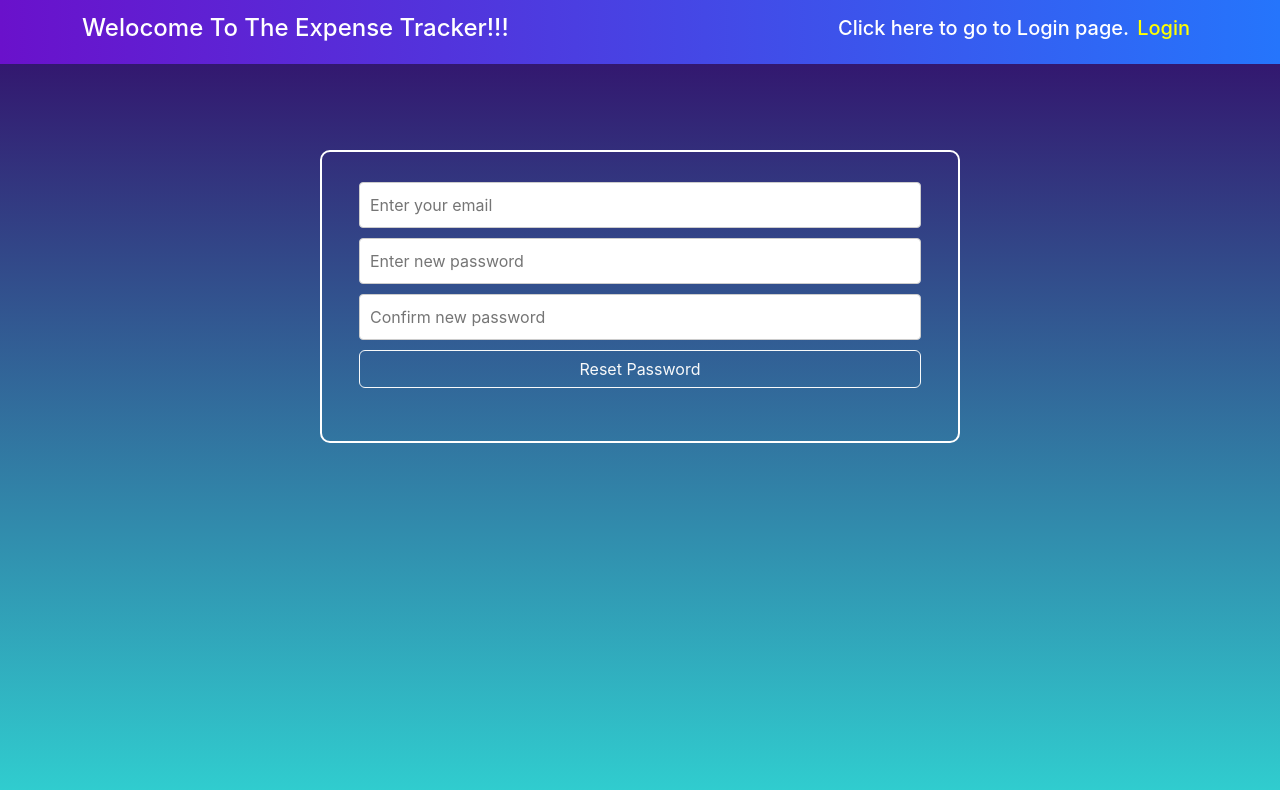
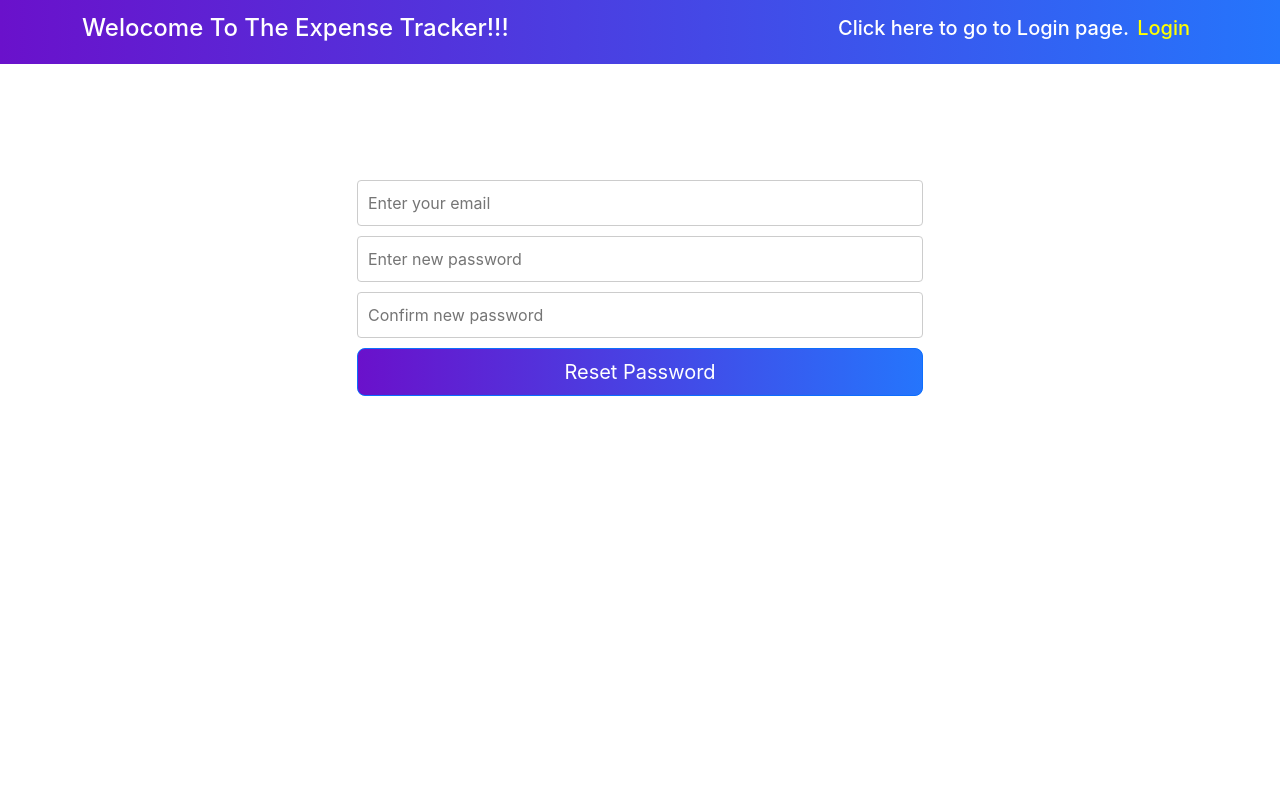
Before and after one commit to harisaini778/ExpenseTracker, a React (Create React App) app: page /ForgetPassword in a window 1280 px wide. Shown: the top 790 px of the page. Built offline with nearby package versions, Linux system fonts and the light colour scheme.

Commit message:
added theme in the forget password componenet

```diff
--- a/src/components/ForgetPassword.js
+++ b/src/components/ForgetPassword.js
@@ -3,6 +3,7 @@ import Container from 'react-bootstrap/Container';
 import Nav from 'react-bootstrap/Nav';
 import Navbar from 'react-bootstrap/Navbar';
 import { Stack, Alert, Button } from "react-bootstrap";
+import { useSelector } from "react-redux";
 
 export const ForgetPassword = () => {
   const [email, setEmail] = useState("");
@@ -10,6 +11,7 @@ export const ForgetPassword = () => {
   const [confirmPassword, setConfirmPassword] = useState("");
   const [resetStatus, setResetStatus] = useState("");
   const [showAlert, setShowAlert] = useState(false);
+  const darkMode = useSelector((state) => state.theme.darkMode);
 
   const handlePasswordReset = async () => {
     if (password !== confirmPassword) {
@@ -72,23 +74,24 @@ export const ForgetPassword = () => {
 
   return (
     <div  style={{
-   backgroundImage: "linear-gradient(to top, #30cfd0 0%, #330867 100%)",
+   backgroundImage: darkMode ? "black":"white",
     minHeight: "100vh",
     overflow : "auto",
 }}>
       <Navbar expand="lg" fixed="top"
-      style={{
-        backgroundImage: "linear-gradient(to right, #6a11cb 0%, #2575fc 100%)",
-       fontWeight: "bolder",
-      }}>
+        style={{
+          backgroundImage: darkMode ?
+            "linear-gradient(to top, #fff1eb 0%, #ace0f9 100%)"
+            : "linear-gradient(to right, #6a11cb 0%, #2575fc 100%)"
+        }}>
         <Container>
-          <Navbar.Brand style={{ color: "white" }}><h4>Welocome To The Expense Tracker!!!</h4></Navbar.Brand>
+          <Navbar.Brand style={{ color: darkMode ? "black":"white" }}><h4>Welocome To The Expense Tracker!!!</h4></Navbar.Brand>
           <Navbar.Toggle aria-controls="basic-navbar-nav" />
           <Navbar.Collapse id="basic-navbar-nav">
             <Nav className="ms-auto">
               <Stack direction="horizontal">
-                <div  style={{ color: "white" }}> <h5>Click here to go to Login page.</h5></div>
-                <Nav.Link href="LogIn" style={{ color: "yellow" }}><h5>Login</h5></Nav.Link>
+                <div  style={{ color: darkMode ? "black":"white" }}> <h5>Click here to go to Login page.</h5></div>
+                <Nav.Link href="LogIn"  style={{ color: darkMode ? "blue":"yellow" }}><h5>Login</h5></Nav.Link>
               </Stack>
             </Nav>
           </Navbar.Collapse>
@@ -98,7 +101,7 @@ export const ForgetPassword = () => {
         Your password has been reset successfully, Now you can log in with your updated password.
       </Alert>}
       <Container
-      style={{marginTop:"150px",width:"50vw",border:"2px solid white",borderRadius:"10px"}}>
+      style={{marginTop:"150px",width:"50vw"}}>
         <div style={{padding:"25px"}}>
           <input
             type="email"
@@ -122,7 +125,14 @@ export const ForgetPassword = () => {
             style={inputStyle}
           />
   <div className="d-grid gap-4" style={{marginTop:"5px"}}>
-      <Button variant="outline-light" size="md" onClick={handlePasswordReset}>
+            <Button size="lg" onClick={handlePasswordReset}
+            style={{
+                backgroundImage: darkMode
+                  ? "linear-gradient(to top, #fff1eb 0%, #ace0f9 100%)"
+                  : "linear-gradient(to right, #6a11cb 0%, #2575fc 100%)",
+                color: darkMode ? "black" : "white",
+                textAlign: "center",
+              }}>
         Reset Password
       </Button>
     </div>
```
